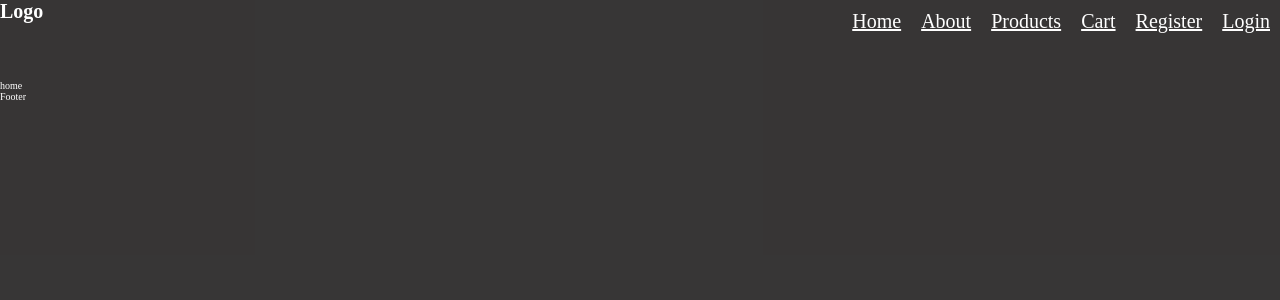
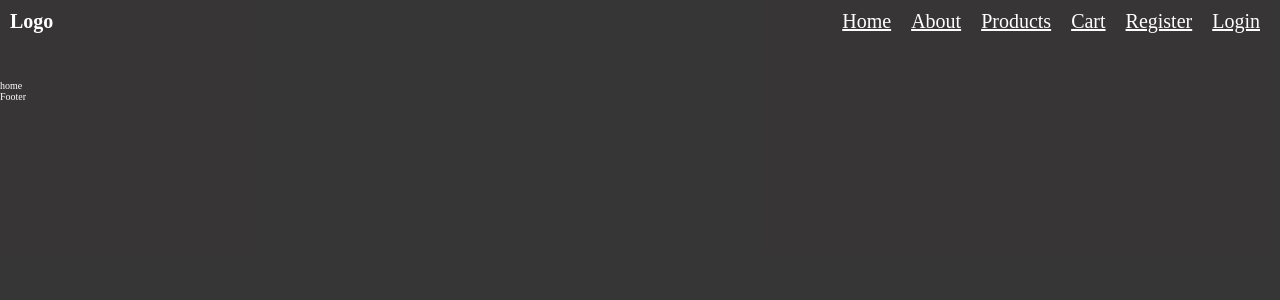
Before and after one commit to osvalttek/claseDeReact, a React (Create React App) app: page / in a window 1280 px wide. Shown: the top 300 px of the page. Built offline with nearby package versions, Linux system fonts and the light colour scheme.

Commit message:
fix navbar!

```diff
--- a/src/App.jsx
+++ b/src/App.jsx
@@ -5,20 +5,20 @@ import Main from "./components/main/Main";
 
 const App = () => {
   const [user, setUser] = useState(false);
-
   useEffect(() => {
     if (!sessionStorage.getItem("user")) {
       sessionStorage.setItem("user", user);
-       setUser(false)
     }else{
       setUser(JSON.parse(sessionStorage.getItem("user")))
     }
   });
 
+
+
   return (
     <>
       <Header user={user} />
-      <Main />
+      <Main/>
       <Footer />
     </>
   );
--- a/src/components/forms/Login.jsx
+++ b/src/components/forms/Login.jsx
@@ -10,7 +10,6 @@ const Login = () => {
   useEffect(() => {
     new Promise((resolve, reject) => {
       let register = JSON.parse(sessionStorage.getItem("register"));
-
       if (data.name == register.name && data.pass == register.pass) {
         resolve(true);
       }
--- a/src/components/header/Header.jsx
+++ b/src/components/header/Header.jsx
@@ -6,9 +6,11 @@ import Nav from "./nav/Nav";
 
 const HeaderStyled = styled.header`
   display: flex;
+  flex-wrap: wrap;
   justify-content: space-between;
-  /* padding:0 10px; */
-  height: 10vh;
+  position: relative;
+  padding:10px;
+  min-height: 10vh;
 `;
 
 const Header = ({user}) => {
--- a/src/components/header/nav/Nav.jsx
+++ b/src/components/header/nav/Nav.jsx
@@ -4,13 +4,13 @@ import styled from "styled-components";
 
 const NavStyled = styled.nav`
   position: absolute;
+  left: 0;
   top: ${(props) => (props.show ? "7vh" : "-500px")};
   transition: top 1s ease;
-  /* padding-top: 7vh; */
-
+  width: 100vw;
   @media (min-width: 720px) {
     position: static;
-    padding: 0;
+    width: initial
   }
 `;
 
@@ -20,15 +20,16 @@ const LinkStyled = styled(Link)`
   color: white;
   font-size: 2rem;
   text-align: center;
-  margin: 10px;
+  margin: 10px 0;
+  z-index: 0;
 
   @media (min-width: 720px) {
     width: initial;
+    margin:0 10px;
   }
 `;
 
 const Nav = ({ click, clicked, user }) => {
-  console.log(typeof user);
   return (
     <NavStyled show={click} onClick={clicked}>
       <LinkStyled to="/">Home</LinkStyled>
--- a/src/components/main/Logout.jsx
+++ b/src/components/main/Logout.jsx
@@ -1,10 +1,10 @@
 import React, { useEffect } from "react";
-import { useNavigate } from "react-router-dom";
+import { useNavigate} from "react-router-dom";
 
 const Logout = () => {
   const navigate = useNavigate();
   useEffect(() => {
-      sessionStorage.removeItem("user")
+    sessionStorage.setItem("user", false)
     setTimeout(() => {
         navigate("/")
     }, 2000);
--- a/src/components/main/Main.jsx
+++ b/src/components/main/Main.jsx
@@ -1,10 +1,10 @@
 import React from "react";
-import { Outlet } from "react-router-dom";
+import { Outlet} from "react-router-dom";
 
 const Main = () => {
   return (
     <main>
-      <Outlet />
+      <Outlet/>
     </main>
   );
 };
```
